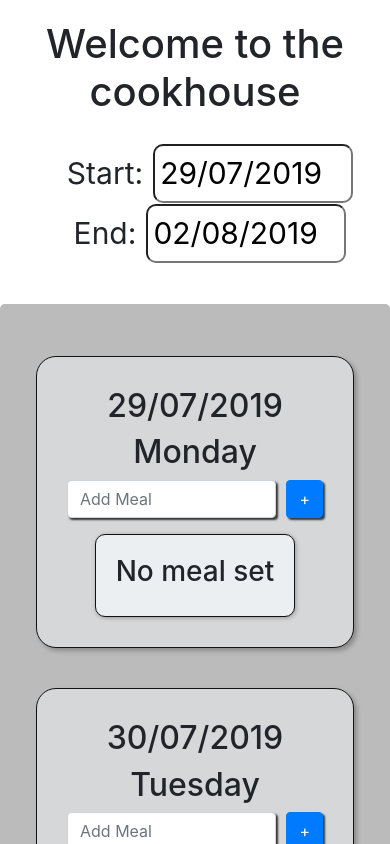
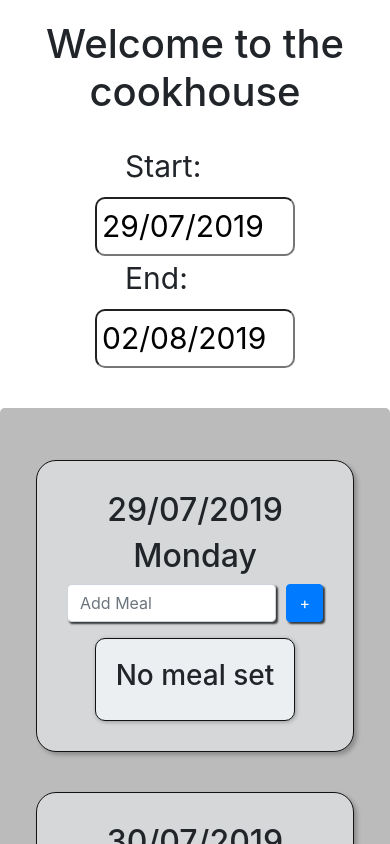
Before and after one commit to tohhongxiang/Cookhouse, a React (Create React App) app: page / in a window 390 px wide. Shown: the top 844 px of the page. Built offline with nearby package versions, Linux system fonts and the light colour scheme.

Commit message:
Fixed datepicker position so that it does not clip out of screen on mobile

```diff
--- a/src/App.css
+++ b/src/App.css
@@ -39,6 +39,16 @@
 	border-radius: 10px;
 	padding: 5px;
 	width: 200px;
+}
+
+.startDatePicker-container, .endDatePicker-container {
+	display: inline-block;
+	margin: 0 30px;
+}
+
+.startDatePicker-container > *, .endDatePicker-container > * {
+	display: block;
+	text-align: left;
 }
 
 .datePickerLabel {
--- a/src/components/Header.js
+++ b/src/components/Header.js
@@ -19,27 +19,31 @@ class Header extends React.Component {
 		<div className="header">
 			<h1> Welcome to the cookhouse </h1>
 			<Form className="date-pickers">
+				<div className="startDatePicker-container">
 					<Form.Label className="datePickerLabel">
 					Start:
 					</Form.Label>
 						<DatePicker
 						className="startDatePicker"
+						popperPlacement="bottom"
 						selectsStart
 						dateFormat="dd/MM/yyyy"
 						selected={this.props.startDate}
 						onChange={this.changeStartDate}/>
-
+				</div>
+				<div className="endDatePicker-container">
 					<Form.Label className="datePickerLabel">
 					End:
 					</Form.Label>
 						<DatePicker
+						popperPlacement="bottom"
 						className="endDatePicker"
 						selectsEnd
 						dateFormat="dd/MM/yyyy"
 						selected={this.props.endDate}
 						onChange={this.changeEndDate}
 						minDate={this.props.startDate}/>
-
+				</div>
 			</Form>
 		</div>
 		)
--- a/src/components/SubMenu.js
+++ b/src/components/SubMenu.js
@@ -56,7 +56,7 @@ class SubMenu extends React.Component {
 			<div className="meal-container">
 				<div className="meal-container-header">
 					<h3> {this.props.mealType} </h3>
-					<Button variant="link" size="lg" onClick={this.deleteMeal}>&#x274C;</Button>
+					<Button variant="link" size="lg" onClick={this.deleteMeal} className="deleteMeal">&#x274C;</Button>
 				</div>
 				{menuList}
 				<Form className="add-menu-container form-group">
```
Lines whose indentation alone changed are shown as unchanged.
